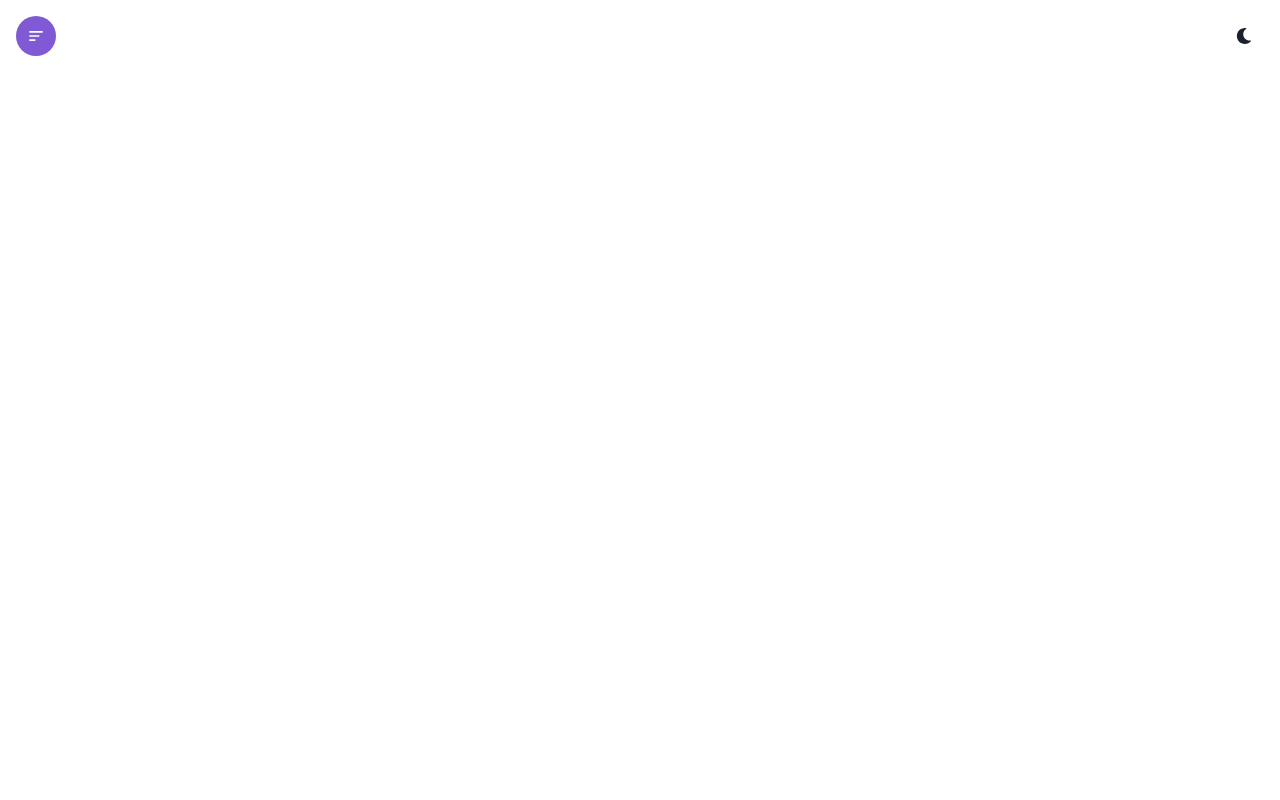
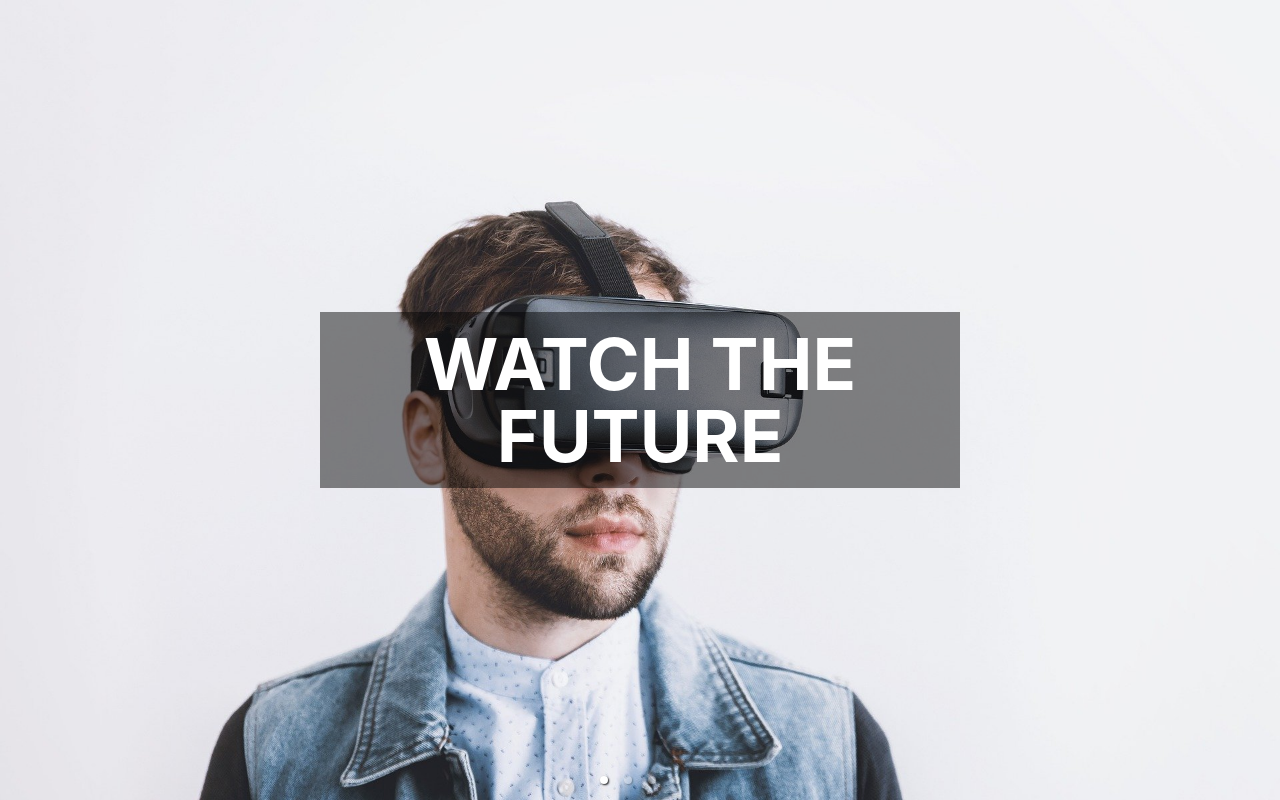
Before and after one commit to its-hisham/ReactChakraUI, a React (Create React App) app: page / in a window 1280 px wide. Before the commit this address had no page. Built offline with nearby package versions, Linux system fonts and the light colour scheme.

Commit message:
added carousel on home page

```diff
--- a/src/App.js
+++ b/src/App.js
@@ -1,5 +1,7 @@
 import {BrowserRouter as Router, Routes,Route } from "react-router-dom";
 import Header from './components/Header'
+import Home from './components/Home'
+
 
 
 function App() {
@@ -7,8 +9,8 @@
     <Router>
       <Header/>
        <Routes>
-        <Route/>
-       </Routes>
+        <Route path='/' element={<Home/>} />
+         </Routes>
 
     </Router>
 
--- /dev/null
+++ b/src/components/Home.jsx
@@ -0,0 +1,75 @@
+import { Box, Heading, Image } from '@chakra-ui/react';
+import React from 'react'
+import {Carousel} from 'react-responsive-carousel'
+import 'react-responsive-carousel/lib/styles/carousel.min.css';
+import img1 from "../assets/1.jpg";
+import img2 from "../assets/2.jpg";
+import img3 from "../assets/3.jpg";
+import img4 from "../assets/4.jpg";
+import img5 from "../assets/5.png";
+
+const headingOptions={
+    pos:'absolute',
+    left:'50%',
+    top:'50%',
+    transform:'translate(-50%,-50%)',
+    textTransform:'uppercase',
+    p:'4',
+    size:'4xl'
+
+}
+
+
+ const Home = () => {
+  return <Box>
+
+          <MyCarousel/>
+
+        </Box>
+
+};
+
+const MyCarousel=()=>(
+    <Carousel autoPlay infiniteLoop interval={1000} showStatus={false} showThumbs={false} showArrows={false}>
+
+        <Box w='full' h={'100vh'}>
+
+          <Image src={img1}/>
+          <Heading bg={'blackAlpha.600'} color={'white'}{...headingOptions} >
+            Watch the future
+          </Heading>
+
+        </Box>
+
+        <Box w='full' h={'100vh'}>
+
+          <Image src={img2}/>
+          <Heading bg={'whiteAlpha.900'} color={'black'} {...headingOptions}>
+            Future is gaming
+            </Heading>
+
+        </Box>
+
+        <Box w='full' h={'100vh'}>
+
+          <Image src={img3}/>
+          <Heading bg={'whiteAlpha.600'} color={'black'} {...headingOptions}>
+            Gaming on console
+            </Heading>
+
+        </Box>
+
+        <Box w='full' h={'100vh'}>
+
+          <Image src={img4}/>
+          <Heading bg={'whiteAlpha.600'} color={'black'} {...headingOptions}>
+            Night life
+            </Heading>
+
+        </Box>
+
+    </Carousel>
+);
+
+
+export default Home;
```
